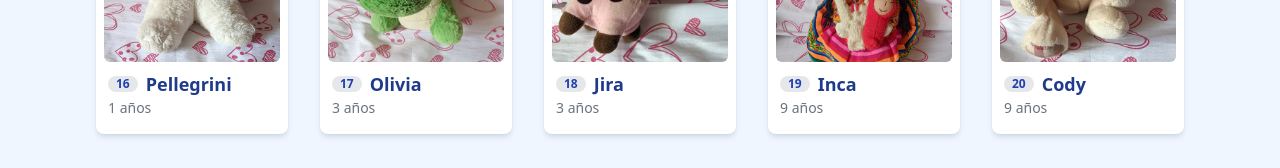
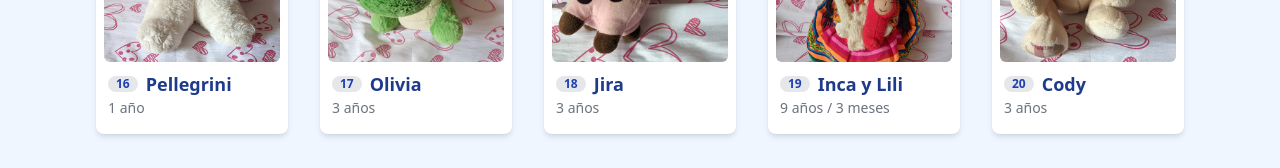
Before and after one commit to IlanVivanco/oli-clase, a Nuxt app: page / in a window 1280 px wide. Shown: the part 1416-1584 px from the top of the page. Built offline with nearby package versions, Linux system fonts and the light colour scheme.

Commit message:
Change data

```diff
--- a/components/Students.vue
+++ b/components/Students.vue
@@ -145,7 +145,7 @@ export default {
 				},
 				{
 					name: "Pellegrini",
-					age: "1 años",
+					age: "1 año",
 					image: "./images/pellegrini.jpg",
 				},
 				{
@@ -159,13 +159,13 @@ export default {
 					image: "./images/pituin.jpg",
 				},
 				{
-					name: "Inca",
-					age: "9 años",
+					name: "Inca y Lili",
+					age: "9 años / 3 meses",
 					image: "./images/inca.jpg",
 				},
 				{
 					name: "Cody",
-					age: "9 años",
+					age: "3 años",
 					image: "./images/cody.jpg",
 				},
 			],
```
